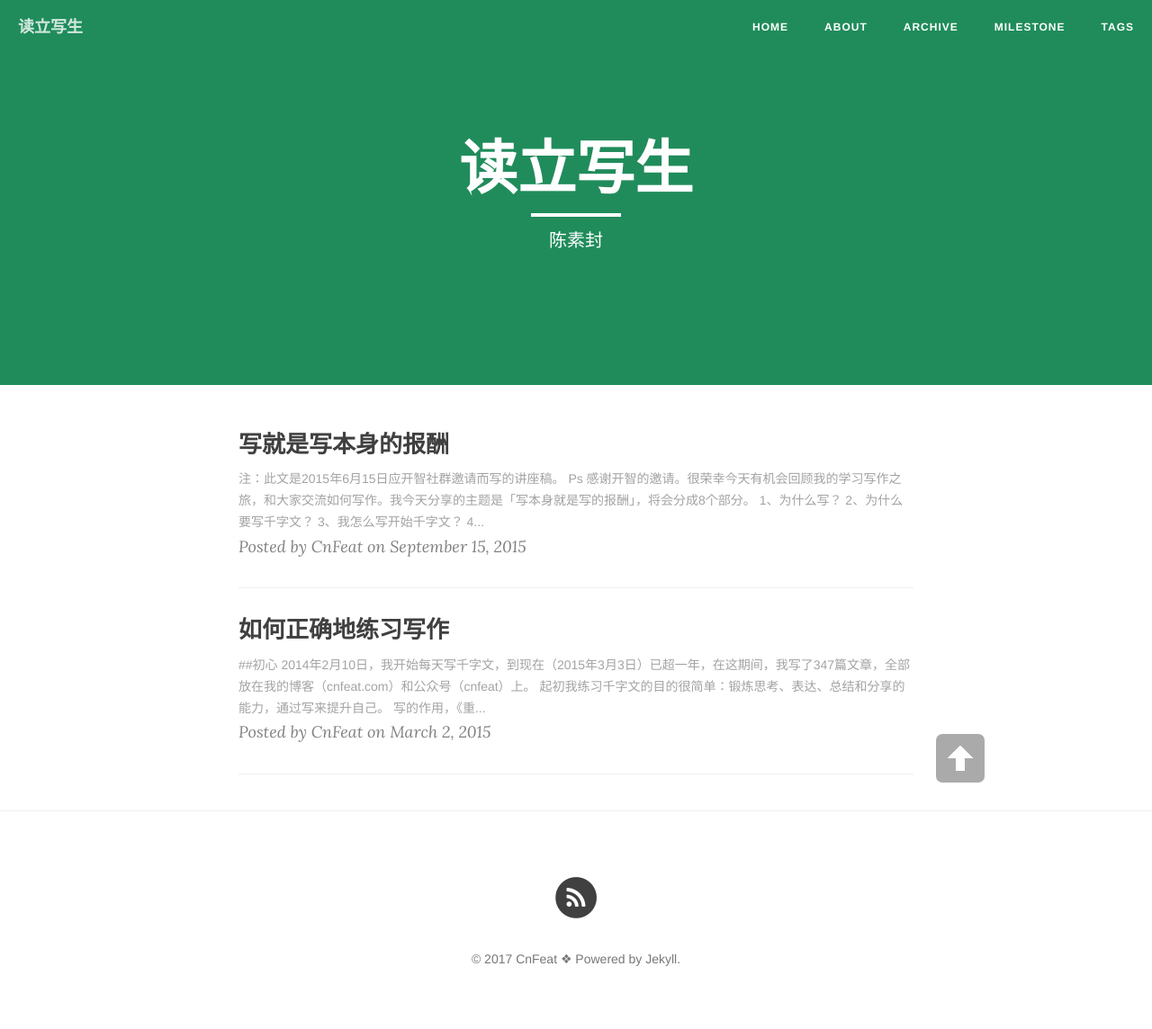
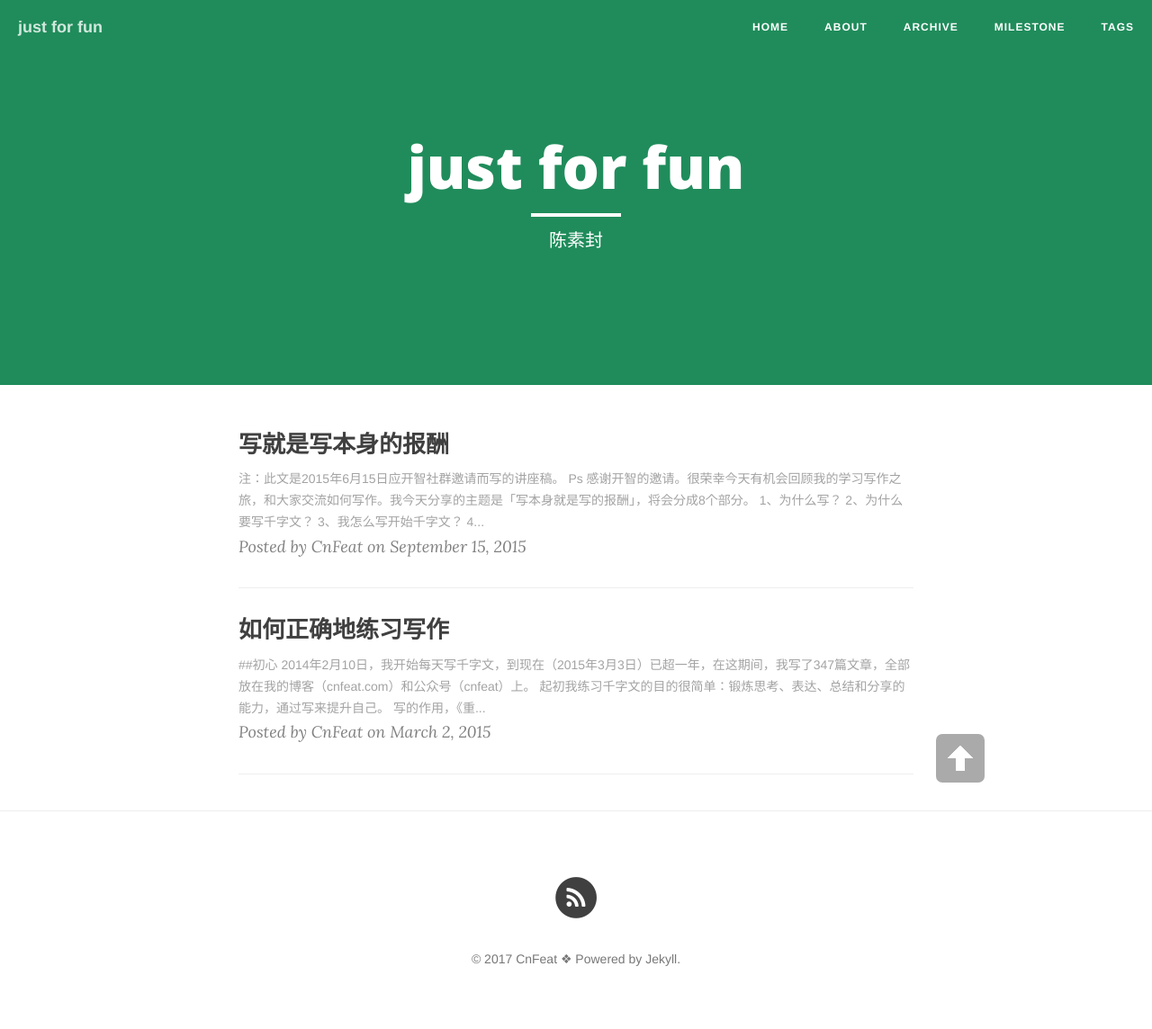
Before and after one commit to allenkik/allenme, a Jekyll site: the page built from index.html, in a window 1280 px wide. Shown: the whole page at 90% size. Built offline with Jekyll 4.4.1, drawn with Linux system fonts in a browser that asks for light colours; nearby versions of some CDN libraries; the list of posts is cut into pages by our own code.

Commit message:
change _config.yml

```diff
--- a/_config.yml
+++ b/_config.yml
@@ -1,10 +1,10 @@
 # Site settings
-title: 读立写生
+title: just for fun
 header-img: "img/green.jpg"
 tagline: "cn"
-description: "陈素封|读而立·写而生"
+description: "allenxu|write something"
 baseurl: ""
-url: "http://cnfeat"
+url: "http://allenme"
 
 # About/contact
 owner:
```
